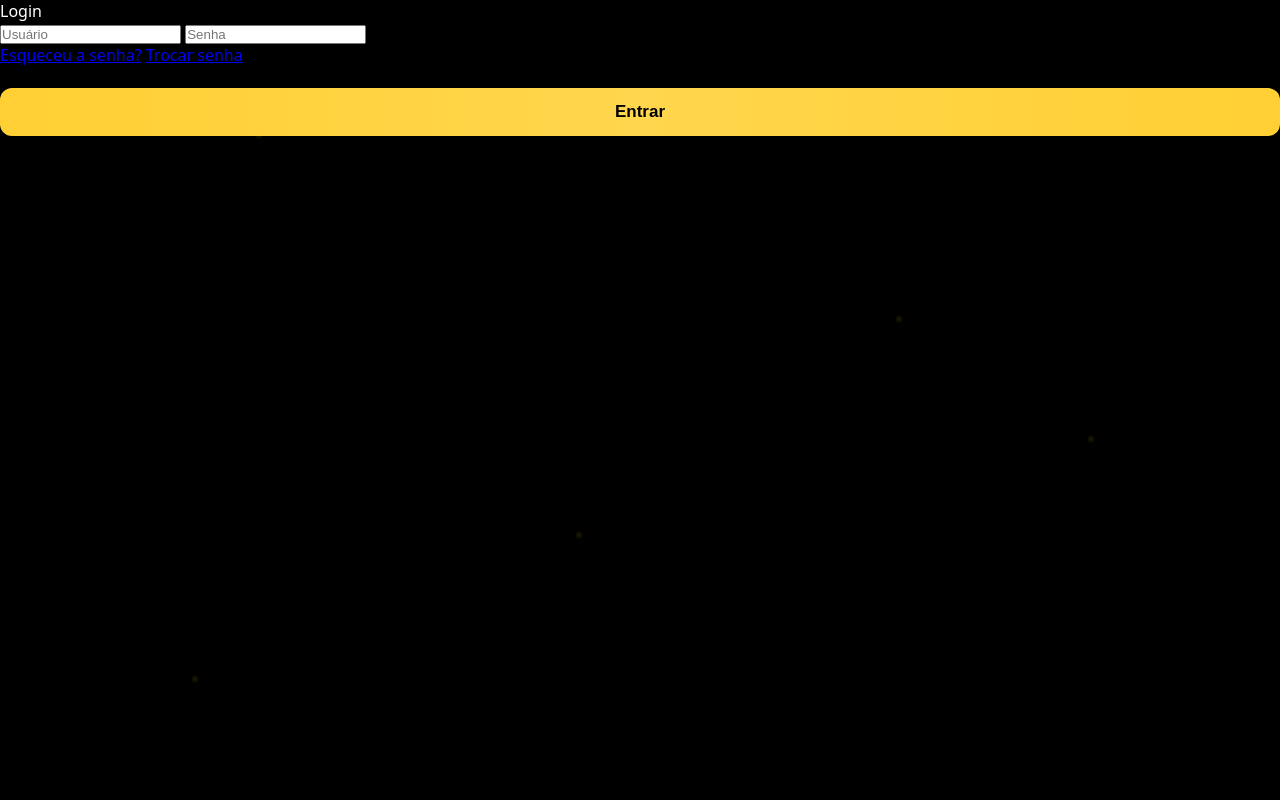
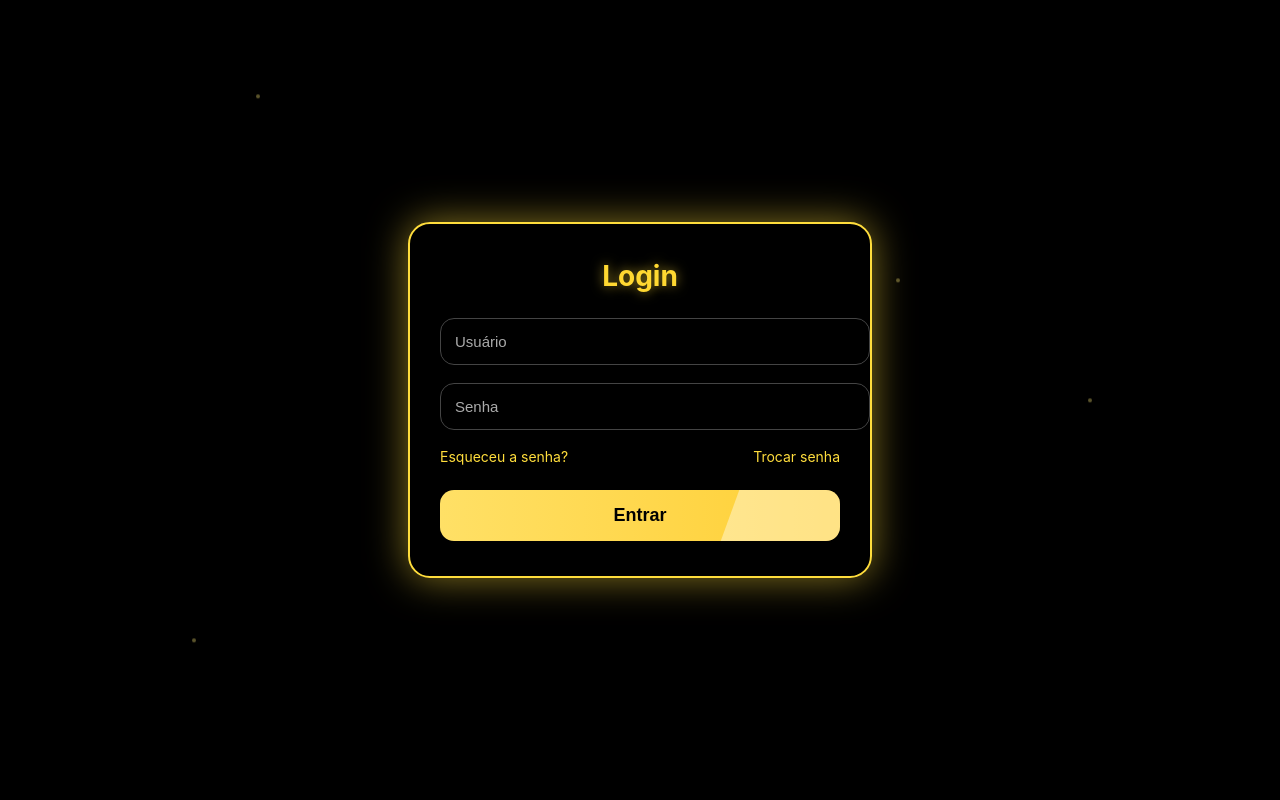
Before and after one commit to nk3unico1533/painelv1py, a Flask app: page /login in a window 1280 px wide. Run offline with Flask 3, Linux system fonts and the light colour scheme.

Commit message:
Atualizar o login.css

```diff
--- a/static/login.css
+++ b/static/login.css
@@ -1,129 +1,142 @@
-/* RESET */
-* { margin:0; padding:0; box-sizing:border-box; }
-html, body { height:100%; width:100%; -webkit-text-size-adjust:100%; }
-
-/* FONTE + FUNDO PRETO ABSOLUTO */
 body {
-  background: #000;
-  font-family: "Poppins", system-ui, sans-serif;
-  color:#fff;
-  overflow:hidden; /* remove scroll e mantém o visual limpo */
+    margin: 0;
+    padding: 0;
+    height: 100vh;
+    display: flex;
+    align-items: center;
+    justify-content: center;
+    background: #000;
+    overflow: hidden;
+    font-family: 'Inter', sans-serif;
 }
 
-/* --- PARTICULAS AMARELAS --- */
-.particles {
-  position: fixed;
-  inset: 0;
-  z-index: -2;
-  pointer-events: none;
-  overflow: hidden;
+/* Partículas de fundo */
+.particle {
+    position: absolute;
+    width: 4px;
+    height: 4px;
+    background: #ffeb7a;
+    border-radius: 50%;
+    opacity: 0.6;
+    animation: float 6s infinite ease-in-out;
 }
 
-.particle {
-  position: absolute;
-  width: 6px;
-  height: 6px;
-  background: #ffd700;
-  border-radius: 50%;
-  opacity: 0.45;
-  filter: blur(1px);
-  animation: floatUp 8s linear infinite;
+@keyframes float {
+    0% { transform: translateY(0px); opacity: 0.3; }
+    50% { transform: translateY(-20px); opacity: 1; }
+    100% { transform: translateY(0px); opacity: 0.3; }
 }
 
-@keyframes floatUp {
-  0% { transform: translateY(120vh) scale(0.4); opacity: 0.1; }
-  40% { opacity: 0.45; }
-  100% { transform: translateY(-20vh) scale(1); opacity: 0; }
+/* Card de vidro */
+.login-box {
+    width: 85%;
+    max-width: 400px;
+    padding: 35px 30px;
+    border-radius: 22px;
+    background: rgba(0, 0, 0, 0.45);
+    backdrop-filter: blur(12px);
+    border: 2px solid #ffdd3c;
+    box-shadow: 0 0 35px #ffdd3c66;
+    animation: glowPulse 5s infinite ease-in-out, fadeIn 1s ease-out;
 }
 
-/* --- CENTRALIZAÇÃO DO CARD --- */
-.login-wrapper {
-  min-height: 100vh;
-  display: flex;
-  align-items:center;
-  justify-content:center;
-  padding: 20px;
+@keyframes glowPulse {
+    0%   { box-shadow: 0 0 25px #ffdd3c55; }
+    50%  { box-shadow: 0 0 45px #ffdd3c99; }
+    100% { box-shadow: 0 0 25px #ffdd3c55; }
 }
 
-/* --- CARD COM GLOW AMARELO --- */
-.login-card {
-  width:100%;
-  max-width:380px;
-  padding:36px 28px;
-  border-radius:22px;
-  background: rgba(0,0,0,0.72);
-  backdrop-filter: blur(14px);
-
-  border:2px solid #ffd700;
-
-  /* Glow amarelo suave e bonito */
-  box-shadow:
-    0 0 18px rgba(255, 215, 0, 0.35),
-    0 0 40px rgba(255, 215, 0, 0.15),
-    inset 0 0 12px rgba(255, 215, 0, 0.10);
+@keyframes fadeIn {
+    0%   { opacity: 0; transform: translateY(20px); }
+    100% { opacity: 1; transform: translateY(0); }
 }
 
-/* TÍTULO */
-.login-card h2 {
-  text-align:center;
-  color:#ffd700;
-  font-size:26px;
-  font-weight:700;
-  margin-bottom:20px;
+/* Título */
+.login-title {
+    color: #ffd831;
+    text-align: center;
+    font-size: 28px;
+    font-weight: 700;
+    margin-bottom: 25px;
+    text-shadow: 0 0 12px #ffdd3c99;
 }
 
-/* INPUTS */
-.login-input {
-  width:100%;
-  padding:14px 16px;
-  margin-top:14px;
-  font-size:16px;
-  border-radius:12px;
-  border:1px solid rgba(255,255,255,0.1);
-  background: rgba(0,0,0,0.55);
-  color:#fff;
-  transition: .18s;
+/* Mensagem de erro */
+.error {
+    background: #ff3e3eaa;
+    color: white;
+    padding: 10px;
+    border-radius: 10px;
+    text-align: center;
+    margin-bottom: 15px;
+    font-size: 15px;
 }
 
-.login-input::placeholder {
-  color: rgba(255,255,255,0.45);
+/* Inputs */
+.input-field {
+    width: 100%;
+    padding: 14px;
+    border-radius: 14px;
+    border: 1px solid #444;
+    background: #000000aa;
+    color: white;
+    margin-bottom: 18px;
+    font-size: 15px;
+    transition: 0.3s;
 }
 
-.login-input:focus {
-  outline:none;
-  border-color:#ffd700;
-  box-shadow:0 0 8px rgba(255,215,0,0.18);
+.input-field::placeholder {
+    color: #aaa;
 }
 
-/* LINKS */
-.links {
-  margin-top:12px;
-  display:flex;
-  justify-content:space-between;
+.input-field:focus {
+    border-color: #ffdd3c;
+    box-shadow: 0 0 15px #ffdd3c66;
+    outline: none;
 }
 
-.links a {
-  font-size:14px;
-  color:#ffd700;
-  text-decoration:none;
-  opacity:0.85;
+/* Links */
+.login-links {
+    display: flex;
+    justify-content: space-between;
+    margin-bottom: 25px;
 }
 
-/* BOTÃO */
-button {
-  width:100%;
-  padding:14px;
-  margin-top:22px;
-  border:none;
-  border-radius:12px;
-  background: linear-gradient(90deg,#ffcf33,#ffd64d,#ffcf33);
-  color:#000;
-  font-size:17px;
-  font-weight:700;
-  cursor:pointer;
-  transition:.15s;
+.login-links a {
+    color: #ffdd3c;
+    font-size: 14px;
+    text-decoration: none;
 }
 
-button:hover {
-  transform: translateY(-3px);
+/* Botão */
+.login-btn {
+    width: 100%;
+    padding: 15px;
+    border-radius: 14px;
+    border: none;
+    font-size: 18px;
+    font-weight: 600;
+    cursor: pointer;
+    background: linear-gradient(90deg, #ffe066, #ffcf34);
+    position: relative;
+    overflow: hidden;
+    color: #000;
 }
+
+.login-btn::after {
+    content: "";
+    position: absolute;
+    top: 0;
+    left: -120%;
+    width: 60%;
+    height: 100%;
+    background: rgba(255,255,255,0.4);
+    transform: skewX(-20deg);
+    animation: shine 2s infinite;
+}
+
+@keyframes shine {
+    0% { left: -120%; }
+    60% { left: 120%; }
+    100% { left: 120%; }
+}
```
